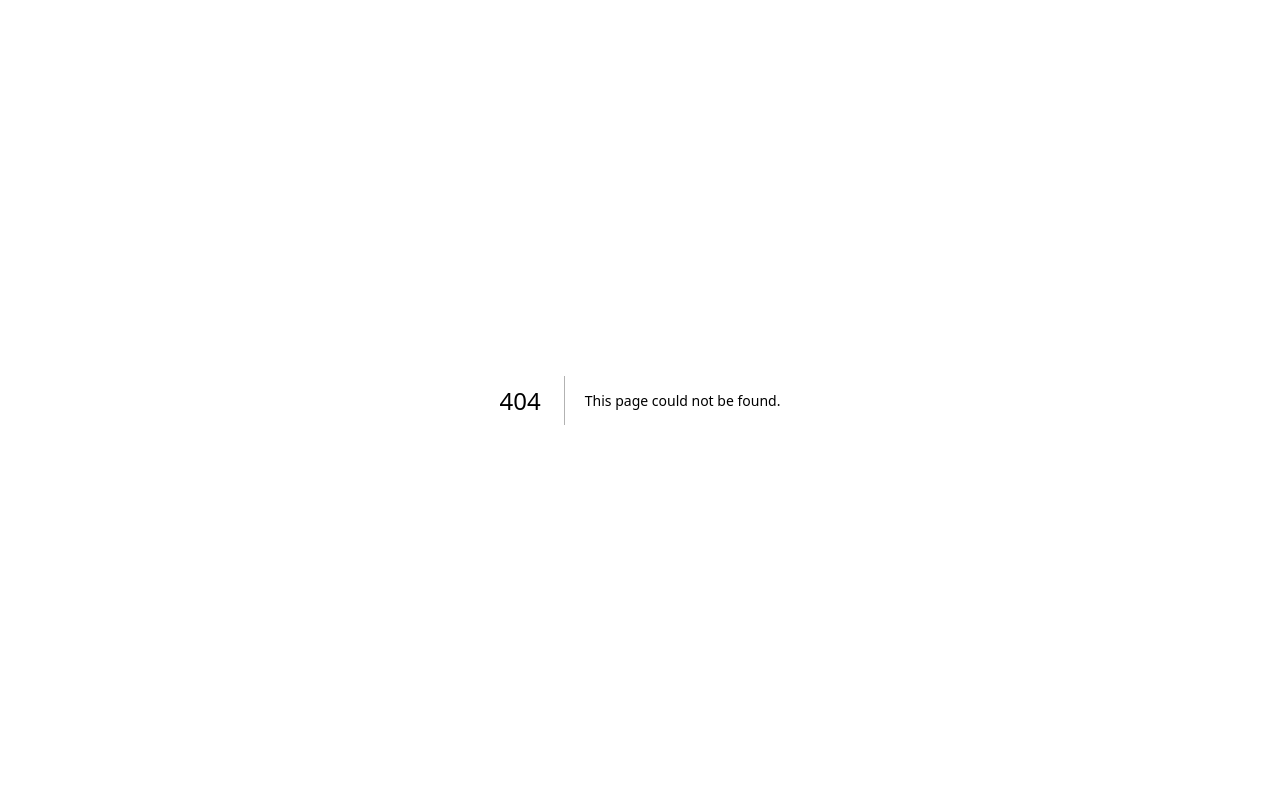
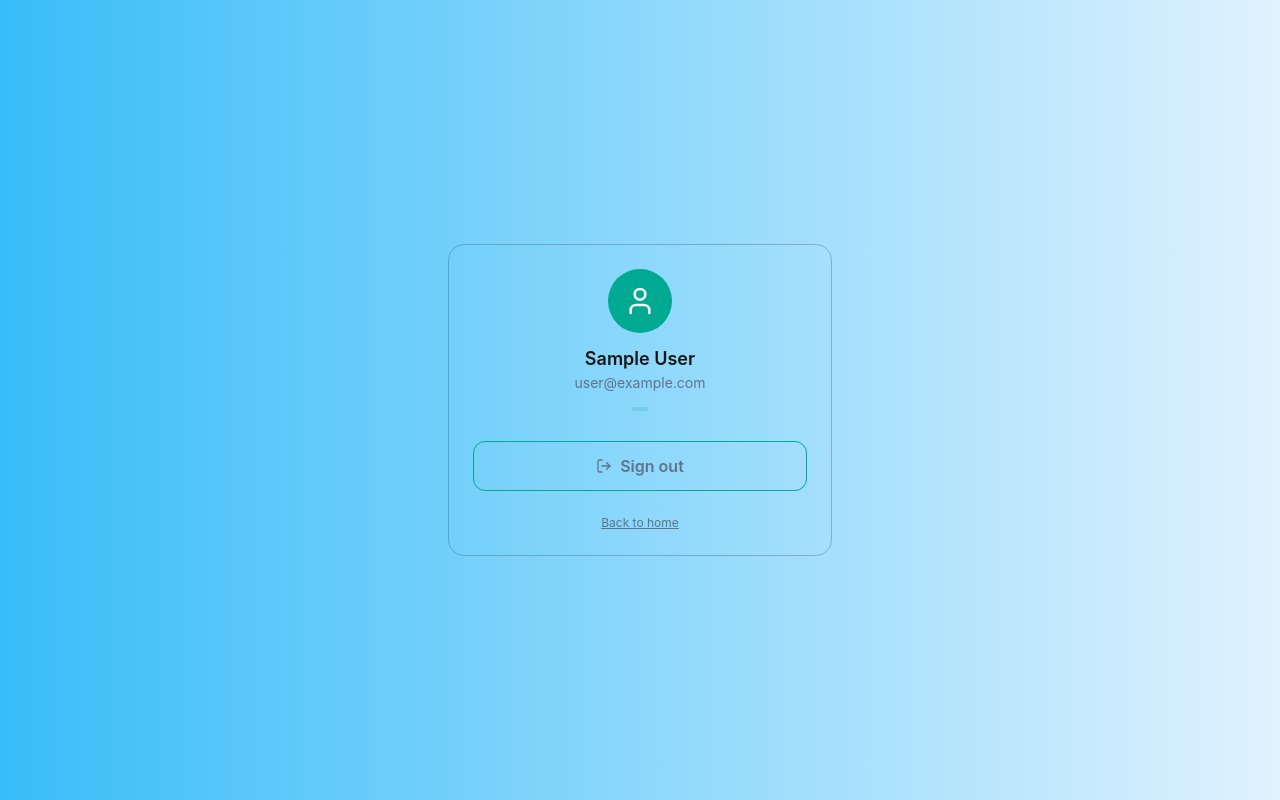
Before and after one commit to Enayat-Ahmadi/taxiapp, a Next.js app: page /profile in a window 1280 px wide. Before the commit this address had no page. Built offline with nearby package versions, Linux system fonts and the light colour scheme; no server answers; sample sign-in values are in the browser's storage.

Commit message:
feat: add user profile page with login/logout and admin access

```diff
--- /dev/null
+++ b/app/profile/page.tsx
@@ -0,0 +1,67 @@
+import { auth } from "@/auth";
+import { redirect } from "next/navigation";
+import { signOutAction } from "@/actions/auth.actions";
+import Link from "next/link";
+import { buttonVariants } from "@/lib/buttonVariants";
+import { Card } from "@/components/ui";
+import { ROUTES } from "@/lib/routes";
+import { LayoutDashboard, LogOut, User } from "lucide-react";
+
+export default async function ProfilePage() {
+  const session = await auth();
+
+  if (!session?.user) {
+    redirect(ROUTES.login);
+  }
+
+  const { user } = session;
+  const isAdmin = user.role === "admin";
+
+  return (
+    <div className="min-h-screen flex items-center justify-center px-4">
+      <Card className="w-full max-w-sm space-y-6 p-6">
+        {/* Avatar */}
+        <div className="flex flex-col items-center gap-3">
+          <div className="w-16 h-16 rounded-full bg-teal flex items-center justify-center">
+            <User className="w-8 h-8 text-cloud-light" />
+          </div>
+          <div className="text-center">
+            <p className="font-semibold text-lg text-ink">{user.name}</p>
+            <p className="text-sm text-ink-light">{user.email}</p>
+            <span className="inline-block mt-1 px-2 py-0.5 rounded-full text-xs font-medium bg-teal/20 text-teal-dark capitalize">
+              {user.role}
+            </span>
+          </div>
+        </div>
+
+        <div className="space-y-3">
+          {isAdmin && (
+            <Link
+              href={ROUTES.admin}
+              className={buttonVariants("teal", "md", "w-full")}
+            >
+              <LayoutDashboard className="w-4 h-4" />
+              Admin Dashboard
+            </Link>
+          )}
+
+          <form action={signOutAction}>
+            <button
+              type="submit"
+              className={buttonVariants("outline", "md", "w-full")}
+            >
+              <LogOut className="w-4 h-4" />
+              Sign out
+            </button>
+          </form>
+        </div>
+
+        <p className="text-center text-xs text-ink-light">
+          <Link href={ROUTES.home} className="underline">
+            Back to home
+          </Link>
+        </p>
+      </Card>
+    </div>
+  );
+}
--- a/components/layout/Navbar.tsx
+++ b/components/layout/Navbar.tsx
@@ -1,11 +1,14 @@
-"use client";
+// "use client";
 
 import Link from "next/link";
 import { buttonVariants } from "@/lib/buttonVariants";
 import { ROUTES } from "@/lib/routes";
+import { User } from "lucide-react";
+import { auth } from "@/auth";
 
-const liknStyles = buttonVariants("teal", "sm");
-export function Navbar() {
+export async function Navbar() {
+  const session = await auth();
+  console.log(session);
   return (
     <nav className="sticky top-0 z-50 bg-sky backdrop-blur-md border-b border-slate-700/30 safe-top">
       <div className="max-w-7xl mx-auto px-4 sm:px-6 lg:px-8 safe-x">
@@ -20,11 +23,11 @@ export function Navbar() {
             </span>
           </Link>
           <div className="flex gap-2">
-            <Link href={ROUTES.booking} className={liknStyles}>
-              Book Now
-            </Link>
-            <Link href={ROUTES.admin} className={liknStyles}>
-              Bookings
+            <Link
+              href={session ? ROUTES.profile : ROUTES.login}
+              className={buttonVariants("outline", "sm")}
+            >
+              <User />
             </Link>
           </div>
         </div>
--- a/lib/routes.ts
+++ b/lib/routes.ts
@@ -2,4 +2,6 @@ export const ROUTES = {
   home: "/",
   booking: "/booking",
   admin: "/admin",
+  login: "/login",
+  profile: "/profile",
 } as const;
```
